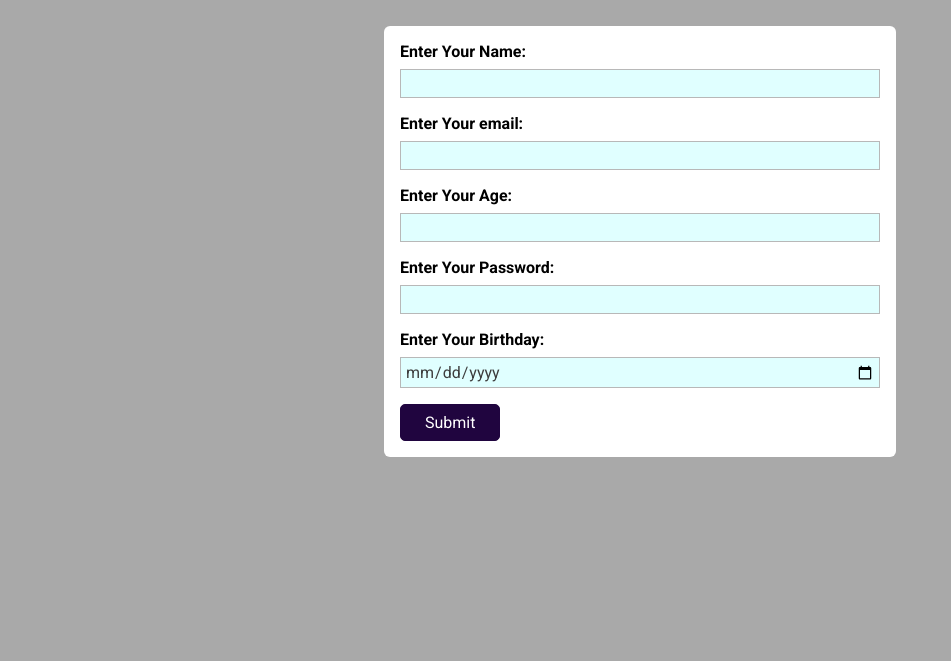
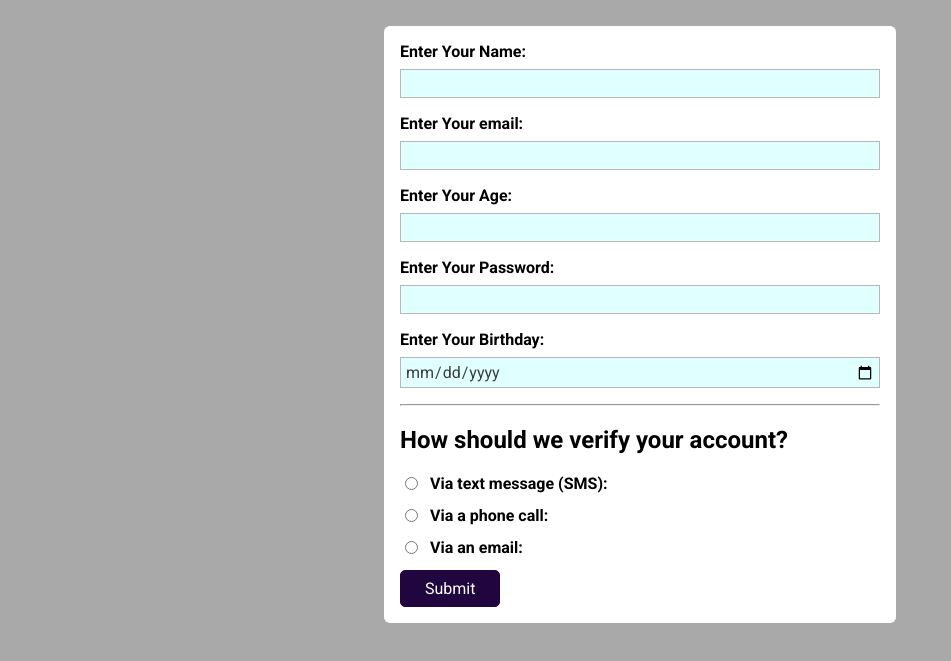
Before and after one commit to SteveBenton6/web-dev-forms, a plain HTML site: page index.html in a window 1280 px wide. Shown: the part 81-742 px from the top of the page, without its empty margins (0-951 px from the left). Drawn offline with Linux system fonts and the light colour scheme.

Commit message:
add radio buttons for account verification

```diff
--- a/index.html
+++ b/index.html
@@ -26,6 +26,35 @@
       <input type="password" name="user-password" id="userpassword" />
       <label for="userbirthday">Enter Your Birthday:</label>
       <input type="date" name="user-birthday" id="userbirthday" />
+      <hr />
+      <h2>How should we verify your account?</h2>
+      <div class="verify-buttons">
+        <input
+          type="radio"
+          name="verify-method"
+          id="verify-text-message"
+          value="text-message"
+        />
+        <label for="verify-text-message">Via text message (SMS):</label>
+      </div>
+      <div class="verify-buttons">
+        <input
+          type="radio"
+          name="verify-method"
+          id="verify-phone"
+          value="phone"
+        />
+        <label for="verify-phone">Via a phone call:</label>
+      </div>
+      <div class="verify-buttons">
+        <input
+          type="radio"
+          name="verify-method"
+          id="verify-email"
+          value="email"
+        />
+        <label for="verify-email">Via an email:</label>
+      </div>
 
       <button>Submit</button>
     </form>
--- a/styles/styles.css
+++ b/styles/styles.css
@@ -52,3 +52,12 @@
   background-color: rgb(52, 14, 95);
   border-color: rgb(52, 14, 95);
 }
+
+.verify-buttons {
+  display: flex;
+}
+
+.verify-buttons input {
+  width: auto;
+  margin-right: 0.75rem;
+}
```
